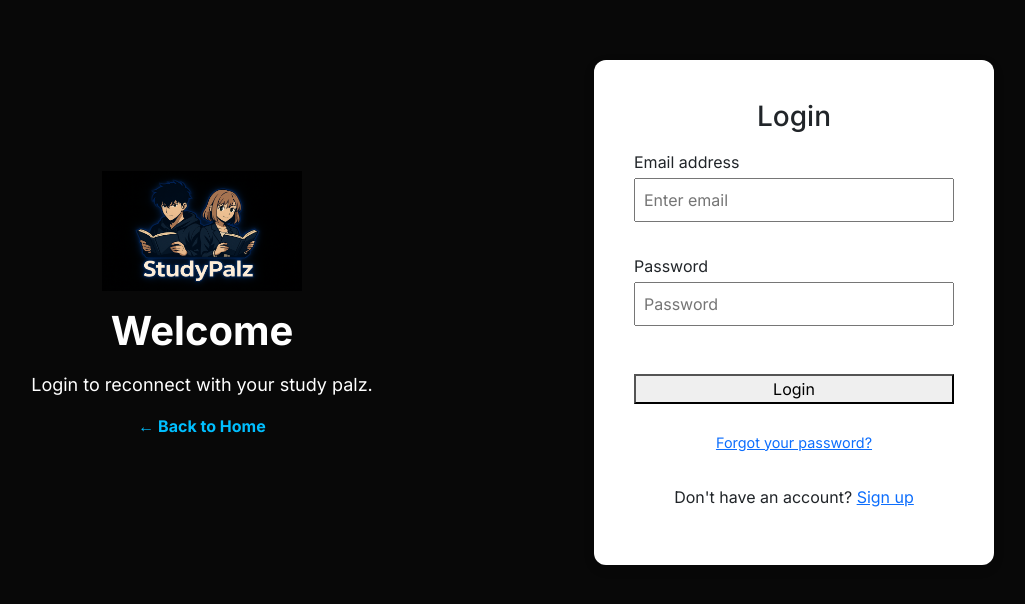
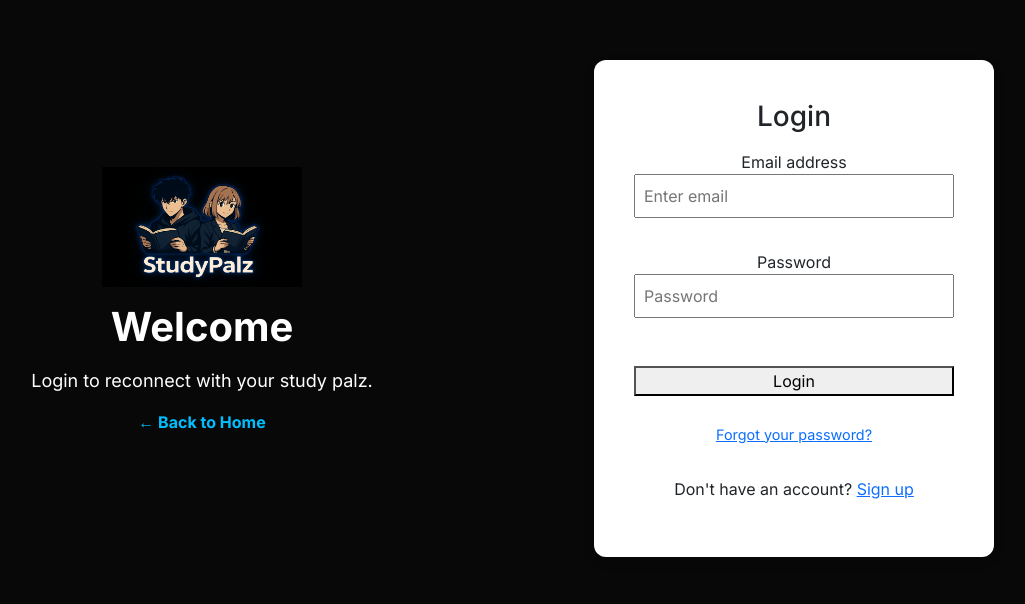
Before and after one commit to study-palz/study-palz.github.io, a Next.js app: page /auth/signin in a window 1280 px wide. Shown: the part 104-708 px from the top of the page, without its empty margins (206-1231 px from the left). Built offline with nearby package versions, Linux system fonts and the light colour scheme; no server answers.

Commit message:
added animation

```diff
--- a/src/app/auth/signin/page.tsx
+++ b/src/app/auth/signin/page.tsx
@@ -4,6 +4,7 @@ import { useState } from 'react';
 import { signIn } from 'next-auth/react';
 import Link from 'next/link';
 import Image from 'next/image';
+import { motion } from 'framer-motion';
 import styles from '../../page1.module.css';
 
 export default function SignIn() {
@@ -39,14 +40,7 @@ export default function SignIn() {
   return (
     <div className={styles.page}>
       <main className={styles.main}>
-        <div
-          style={{
-            display: 'flex',
-            flexDirection: 'row',
-            gap: '64px',
-            alignItems: 'center',
-          }}
-        >
+        <div style={{ display: 'flex', flexDirection: 'row', gap: '64px', alignItems: 'center' }}>
           <div style={{ flex: 1, textAlign: 'center' }}>
             <Image
               src="/studypalzlogo.png"
@@ -55,14 +49,10 @@ export default function SignIn() {
               height={120}
               style={{ margin: '0 auto 1rem' }}
             />
-            <h1 style={{ fontSize: '2.5rem', fontWeight: 'bold', color: 'white' }}>
-              Welcome
-            </h1>
+            <h1 style={{ fontSize: '2.5rem', fontWeight: 'bold', color: 'white' }}>Welcome</h1>
             <p style={{ fontSize: '1.125rem', marginTop: '1rem', color: 'white' }}>
               Login to reconnect with your study palz.
             </p>
-
-            {/* Back to Home link right below the welcome message */}
             <p style={{ marginTop: '1rem' }}>
               <Link
                 href="/"
@@ -78,7 +68,16 @@ export default function SignIn() {
             </p>
           </div>
 
-          <div
+          {/* Right side: Sign In Form with staggered animation for fields */}
+          <motion.div
+            initial={{ y: -200, opacity: 0 }}
+            animate={{ y: 0, opacity: 1 }}
+            transition={{
+              type: 'spring',
+              stiffness: 100,
+              damping: 12,
+              bounce: 0.3,
+            }}
             style={{
               flex: 1,
               background: '#ffffff',
@@ -87,12 +86,19 @@ export default function SignIn() {
               boxShadow: '0 4px 12px rgba(0,0,0,0.1)',
               maxWidth: '400px',
               width: '100%',
-              textAlign: 'center',
             }}
           >
-            <h2 style={{ fontSize: '1.75rem', marginBottom: '1rem' }}>Login</h2>
+            <h2 style={{ fontSize: '1.75rem', marginBottom: '1rem', textAlign: 'center' }}>
+              Login
+            </h2>
             <form onSubmit={handleLogin}>
-              <div style={{ marginBottom: '1rem', textAlign: 'left' }}>
+              {/* Email Field */}
+              <motion.div
+                initial={{ y: -50, opacity: 0 }}
+                animate={{ y: 0, opacity: 1 }}
+                transition={{ delay: 0.2, type: 'spring', stiffness: 100, damping: 20 }}
+                style={{ marginBottom: '1rem' }}
+              >
                 <label htmlFor="loginEmail">Email address</label>
                 <input
                   type="email"
@@ -100,11 +106,17 @@ export default function SignIn() {
                   placeholder="Enter email"
                   value={email}
                   onChange={(e) => setEmail(e.target.value)}
-                  style={{ width: '100%', padding: '0.5rem', marginTop: '0.25rem' }}
+                  style={{ width: '100%', padding: '0.5rem' }}
                 />
-              </div>
+              </motion.div>
 
-              <div style={{ marginBottom: '1rem', textAlign: 'left' }}>
+              {/* Password Field */}
+              <motion.div
+                initial={{ y: -50, opacity: 0 }}
+                animate={{ y: 0, opacity: 1 }}
+                transition={{ delay: 0.4, type: 'spring', stiffness: 100, damping: 20 }}
+                style={{ marginBottom: '1rem' }}
+              >
                 <label htmlFor="loginPassword">Password</label>
                 <input
                   type="password"
@@ -112,16 +124,15 @@ export default function SignIn() {
                   placeholder="Password"
                   value={password}
                   onChange={(e) => setPassword(e.target.value)}
-                  style={{ width: '100%', padding: '0.5rem', marginTop: '0.25rem' }}
+                  style={{ width: '100%', padding: '0.5rem' }}
                 />
-              </div>
+              </motion.div>
 
               {error && (
                 <p style={{ color: 'red', fontSize: '0.875rem', marginBottom: '1rem' }}>
                   {error}
                 </p>
               )}
-
               <button type="submit" className="primary" style={{ width: '100%' }}>
                 Login
               </button>
@@ -140,7 +151,7 @@ export default function SignIn() {
                 Sign up
               </Link>
             </p>
-          </div>
+          </motion.div>
         </div>
       </main>
     </div>
```
Also changed, not shown: src/app/auth/signup/page.tsx (+37 -15 lines).
